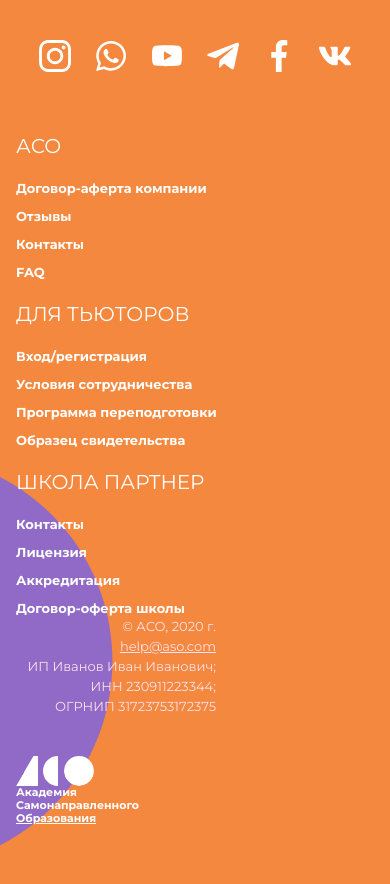
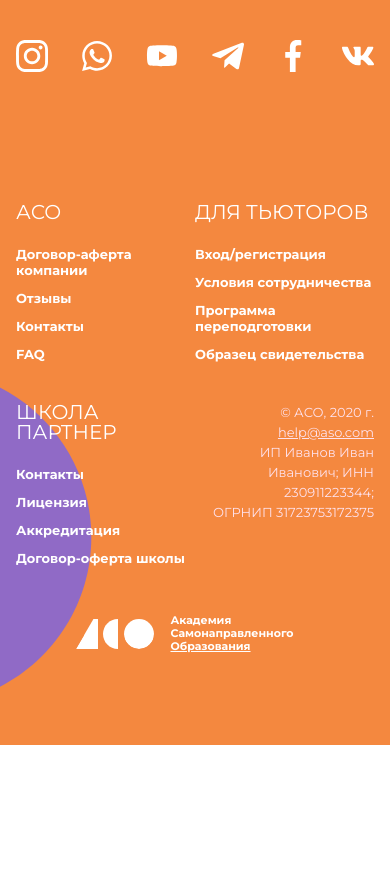
Before and after one commit to sila-timofei/aso, a plain HTML site: page index.html in a window 390 px wide. After the commit the page ends 844 px from the top, so only its background shows below. Drawn offline with Linux system fonts and the light colour scheme.

Commit message:
-aNew class

```diff
--- a/css/style.css
+++ b/css/style.css
@@ -65,7 +65,6 @@ table {
 .row {
     display: flex;
     justify-content: space-between;
-    flex-wrap: wrap;
 }
 
 .row:first-child {
@@ -106,6 +105,8 @@ table {
     display: flex;
     justify-content: space-between;
     align-items: center;
+    flex-wrap: wrap;
+    width: 552px;
 }
 
 .social__item {
@@ -114,7 +115,6 @@ table {
     background-position: center;
     background-size: cover;
     background-repeat: no-repeat;
-    margin-right: 72px;
 }
 
 .social__item:last-child {
@@ -146,7 +146,6 @@ table {
 }
 
 .list {
-    margin-top: 24px;
     margin-right: 24px;
 }
 
@@ -165,12 +164,11 @@ table {
     font-size: 13px;
     line-height: 16px;
     margin-top: 12px;
+    color: #ffffff;
+    text-decoration: none;
+    display: block;
 }
 
-.list__item a {
-    color: #ffffff;
-    text-decoration: none;
-}
 
 .container-copyter {
     align-self: flex-end;
@@ -191,19 +189,19 @@ table {
     color: #FEE1ED;
 }
 
-.mobile {
+.logo-mobile {
     display: none;
 }
 
 
 
 @media screen and (max-width: 640px) {
-    .desctop {
+    .logo-desctop {
         display: none;
     }
 
-    .mobile {
-        display: inline-block;
+    .logo-mobile {
+        display: flex;
     }
 
     .footer {
@@ -211,10 +209,17 @@ table {
         padding-bottom: 92px;
     }
 
+    .row {
+        flex-wrap: wrap;
+    }
+
     .row:first-child {
-        margin-bottom: 40px;
         justify-content: center;
         width: 100%;
+    }
+
+    .social {
+        margin-bottom: 40px;
     }
 
     .social__item {
@@ -226,7 +231,19 @@ table {
     }
 
     .logo {
-        margin-top: 40px;
+        margin-top: 8px;
+        justify-content: center;
+    }
+
+    .list {
+        margin-bottom: 40px;
+        margin-right: 0;
+        width: 50%;
+    }
+
+    .container-copyter {
+        align-self: flex-start;
+        width: 50%;
     }
 }
 
@@ -242,11 +259,6 @@ table {
         margin-bottom: 16px;
     }
 
-    .container-copyter {
-        align-self: baseline;
-        width: 200px;
-    }
-
     .copyter {
         text-align: right;
         white-space: normal;
--- a/index.html
+++ b/index.html
@@ -13,7 +13,7 @@
     <footer class="footer">
         <div class="container">
             <div class="row">
-                <div class="logo desctop">
+                <div class="logo logo-desctop">
                     <div class="logo__icon"></div>
                     <div class="logo__text">Академия
                         Самонаправленного
@@ -30,55 +30,29 @@
                 </div>
             </div>
             <div class="row">
-                <ul class="list">
-                    <li class="list__title">асо</li>
-                    <li class="list__item">
-                        <a href="#">Договор-аферта компании</a>
-                    </li>
-                    <li class="list__item">
-                        <a href="#">Отзывы</a>
-                    </li>
-                    <li class="list__item">
-                        <a href="#">Контакты</a>
-                    </li>
-                    <li class="list__item">
-                        <a href="#">FAQ</a>
-                    </li>
-                </ul>
+                <div class="list">
+                    <div class="list__title">асо</div>
+                    <a class="list__item" href="#">Договор-аферта компании</a>
+                    <a class="list__item" href="#">Отзывы</a>
+                    <a class="list__item" href="#">Контакты</a>
+                    <a class="list__item" href="#">FAQ</a>
+                </div>
 
-                <ul class="list">
-                    <li class="list__title">для тьюторов</li>
-                    <li class="list__item">
-                        <a href="#">Вход/регистрация</a>
-                    </li>
-                    <li class="list__item">
-                        <a href="#">Условия сотрудничества</a>
-                    </li>
-                    <li class="list__item">
-                        <a href="#">Программа переподготовки</a>
-                    </li>
-                    <li class="list__item">
-                        <a href="#">Образец свидетельства</a>
-                    </li>
-                </ul>
+                <div class="list">
+                    <div class="list__title">для тьюторов</div>
+                    <a class="list__item" href="#">Вход/регистрация</a>
+                    <a class="list__item" href="#">Условия сотрудничества</a>
+                    <a class="list__item" href="#">Программа переподготовки</a>
+                    <a class="list__item" href="#">Образец свидетельства</a>
+                </div>
 
-                <ul class="list">
-                    <li class="list__title">школа партнер</li>
-                    <li class="list__item">
-                        <a href="#">Контакты</a>
-                    </li>
-                    <li class="list__item">
-                        <a href="#">
-                            Лицензия
-                        </a>
-                    </li>
-                    <li class="list__item">
-                        <a href="#">Аккредитация</a>
-                    </li>
-                    <li class="list__item">
-                        <a href="#">Договор-оферта школы</a>
-                    </li>
-                </ul>
+                <div class="list">
+                    <div class="list__title">школа партнер</div>
+                    <a class="list__item" href="#">Контакты</a>
+                    <a class="list__item" href="#">Лицензия</a>
+                    <a class="list__item" href="#">Аккредитация</a>
+                    <a class="list__item" href="#">Договор-оферта школы</a>
+                </div>
 
                 <div class="container-copyter">
                     <p class="copyter">© АСО, 2020 г.
@@ -88,7 +62,7 @@
                     </p>
                 </div>
             </div>
-            <div class="logo mobile">
+            <div class="logo logo-mobile">
                 <div class="logo__icon"></div>
                 <div class="logo__text">Академия
                     Самонаправленного
```
